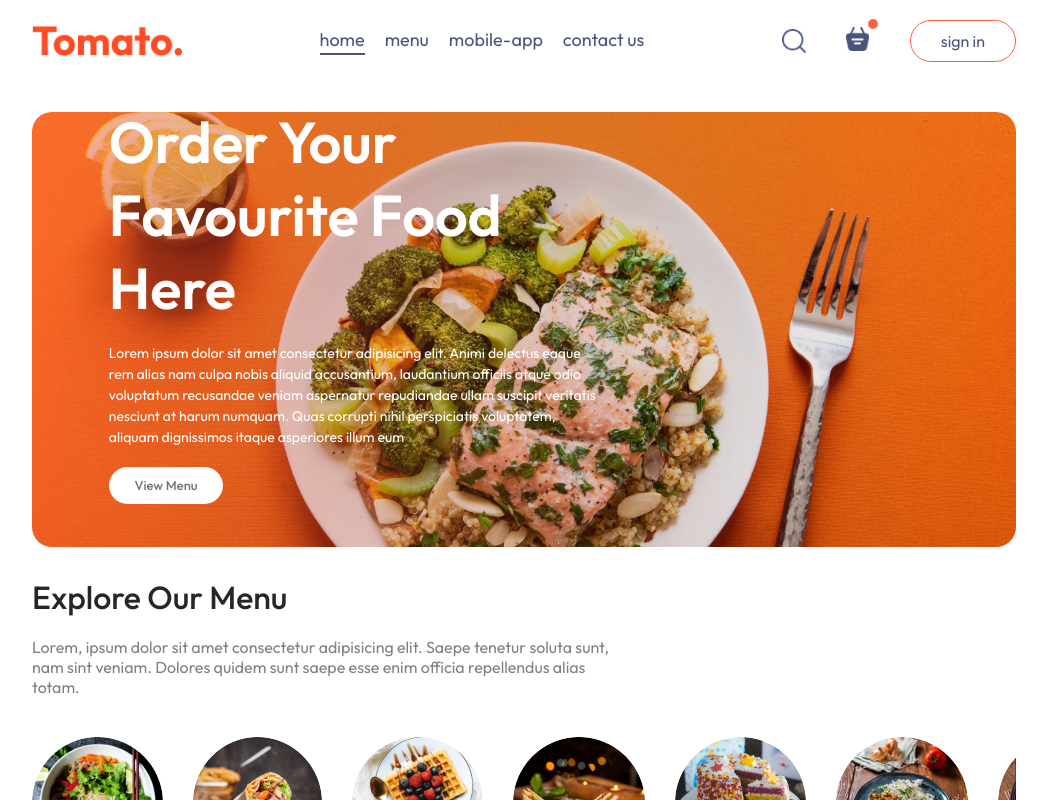
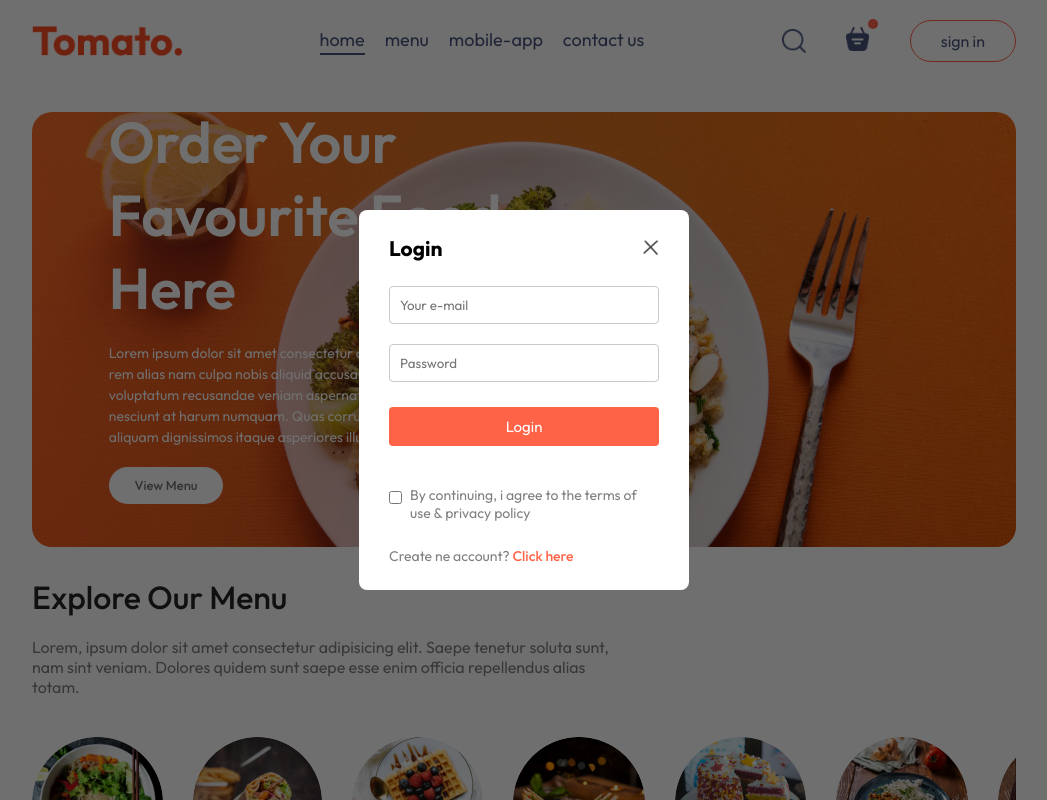
Before and after one commit to bhuvan649/FoodDelivery, a React (Vite) app: page / in a window 1280 px wide. Both pictures are taken after a click on the button "sign in". Shown: the top 800 px of the page, without its empty margins (116-1163 px from the left). Built offline with nearby package versions, Linux system fonts and the light colour scheme.

Commit message:
updated LoginPopup

```diff
--- a/src/App.jsx
+++ b/src/App.jsx
@@ -1,4 +1,4 @@
-import React from 'react';
+import React, { useState } from 'react';
 import Navbar from './components/Navbar/Navbar';
 import { Routes, Route } from 'react-router-dom';
 import Placeorder from './pages/PlaceOrder/PlaceOrder';
@@ -6,11 +6,16 @@
 import Home from './pages/Home/Home';
 import Footer from './components/Footer/Footer';
 import './App.css'
+import LoginPopup from './components/LoginPopup/LoginPopup';
 const App = () => {
+
+const [showLogin,setShowLogin]=useState(false)
+
   return (
     <>
+    {showLogin?<LoginPopup setShowLogin={setShowLogin}/>:<></>}
         <div className="app">
-      <Navbar />
+      <Navbar setShowLogin={setShowLogin} />
       <Routes>
         <Route path="/" element={<Home />} />
         <Route path="/cart" element={<Cart />} />
--- /dev/null
+++ b/src/components/LoginPopup/LoginPopup.css
@@ -0,0 +1,70 @@
+.login-popup {
+    position: absolute;
+    z-index: 1;
+    width: 100%;
+    height: 100%;
+    background-color: #00000090;
+    display: grid;
+}
+
+.login-popup-container {
+    place-self: center;
+    width: max(23vw, 330px);
+    color: #808080;
+    background-color: white;
+    display: flex;
+    flex-direction: column;
+    gap: 25px;
+    padding: 25px 30px;
+    border-radius: 8px;
+    font-size: 14px;
+    animation: fadeIn 0.5s;
+}
+
+.login-popup-title {
+    display: flex;
+    justify-content: space-between;
+    align-items: center;
+    color: black;
+}
+
+.login-popup-title img {
+    width: 16px;
+    cursor: pointer;
+}
+
+.login-popup-inputs {
+    display: flex;
+    flex-direction: column;
+    gap: 20px;
+}
+
+.login-popup-inputs input {
+    outline: none;
+    border: 1px solid #c9c9c9;
+    padding: 10px;
+    border-radius: 4px
+}
+.login-popup-container button{
+border: none;
+padding: 10px;
+border-radius: 4px;
+color: white;
+background-color: tomato;
+font-size: 15px;
+cursor: pointer;
+}
+.login-popup-condition{
+display: flex;
+align-items: start;
+gap: 8px;
+margin-top: 15px;
+}
+.login-popup-condition input{
+margin-top: 5px;
+}
+.login-popup p span{
+    color: tomato;
+    font-weight: 500;
+    cursor: pointer;
+}
--- /dev/null
+++ b/src/components/LoginPopup/LoginPopup.jsx
@@ -0,0 +1,41 @@
+import React, { useState } from 'react'
+import './LoginPopup.css'
+import { assets } from '../../assets/frontend_assets/assets';
+const LoginPopup = ({setShowLogin}) => {
+
+
+    const [currState,setCurrState]=useState("Login")
+  return (
+
+
+    <div className='login-popup'>
+      <form  className="login-popup-container">
+
+        <div className="login-popup-title">
+            <h2>{currState}</h2>
+            <img onClick ={()=>setShowLogin(false)} src={assets.cross_icon} alt="" />
+      </div>
+      <div className="login-popup-inputs">
+        {currState==="Login"?<></>:  <input type="text" placeholder='Your Name' required />}
+
+        <input type="text" placeholder='Your e-mail' required />
+        <input type="password" placeholder='Password' required />
+      </div>
+      <button>{currState==="Sign up"?"Creaye account":"Login"}</button>
+      <div className="login-popup-condition">
+        <input type="checkbox" required />
+        <p>By continuing, i agree to the terms of use & privacy policy</p>
+      </div>
+      {currState==="Login"
+      ?<p>Create ne account? <span onClick={()=>setCurrState("Sign up")}>Click here</span></p>
+      :<p>Already have an account? <span onClick={()=>setCurrState("Login")}>Login here</span></p>
+       }
+      </form>
+
+
+
+    </div>
+  )
+}
+
+export default LoginPopup
--- a/src/components/Navbar/Navbar.jsx
+++ b/src/components/Navbar/Navbar.jsx
@@ -1,8 +1,9 @@
 import React, { useState } from 'react';
 import './Navbar.css';
 import { assets } from '../../assets/frontend_assets/assets';
+import { Link } from 'react-router-dom';
 
-const Navbar = () => {
+const Navbar = ({setShowLogin}) => {
     const [menu, setMenu] = useState("home");
 
     return (
@@ -10,10 +11,10 @@
             <img src={assets.logo} alt="Logo" className="logo" />
 
             <ul className="navbar-menu">
-                <li onClick={() => setMenu("home")} className={menu === "home" ? "active" : ""}>home</li>
-                <li onClick={() => setMenu("menu")} className={menu === "menu" ? "active" : ""}>menu</li>
-                <li onClick={() => setMenu("mobile-app")} className={menu === "mobile-app" ? "active" : ""}>mobile-app</li>
-                <li onClick={() => setMenu("contact us")} className={menu === "contact us" ? "active" : ""}>contact us</li>
+                <Link to='/' onClick={() => setMenu("home")} className={menu === "home" ? "active" : ""}>home</Link>
+                <a href = '#explore-menu'onClick={() => setMenu("menu")} className={menu === "menu" ? "active" : ""}>menu</a>
+                <a href='#app-download' onClick={() => setMenu("mobile-app")} className={menu === "mobile-app" ? "active" : ""}>mobile-app</a>
+                <a href='#footer' onClick={() => setMenu("contact us")} className={menu === "contact us" ? "active" : ""}>contact us</a>
             </ul>
 
             <div className="navbar-right">
@@ -22,7 +23,7 @@
                     <img src={assets.basket_icon} alt="Basket" className="navbar-icon" />
                     <div className="dot"></div>
                 </div>
-                <button>sign in</button>
+                <button onClick={()=>setShowLogin(true)}>sign in</button>
             </div>
         </div>
     );
--- a/src/index.css
+++ b/src/index.css
@@ -7,6 +7,7 @@
 margin: 0;
 box-sizing: border-box;
 font-family: Outfit;
+scroll-behavior: smooth;
 }
 T
 body{
```
